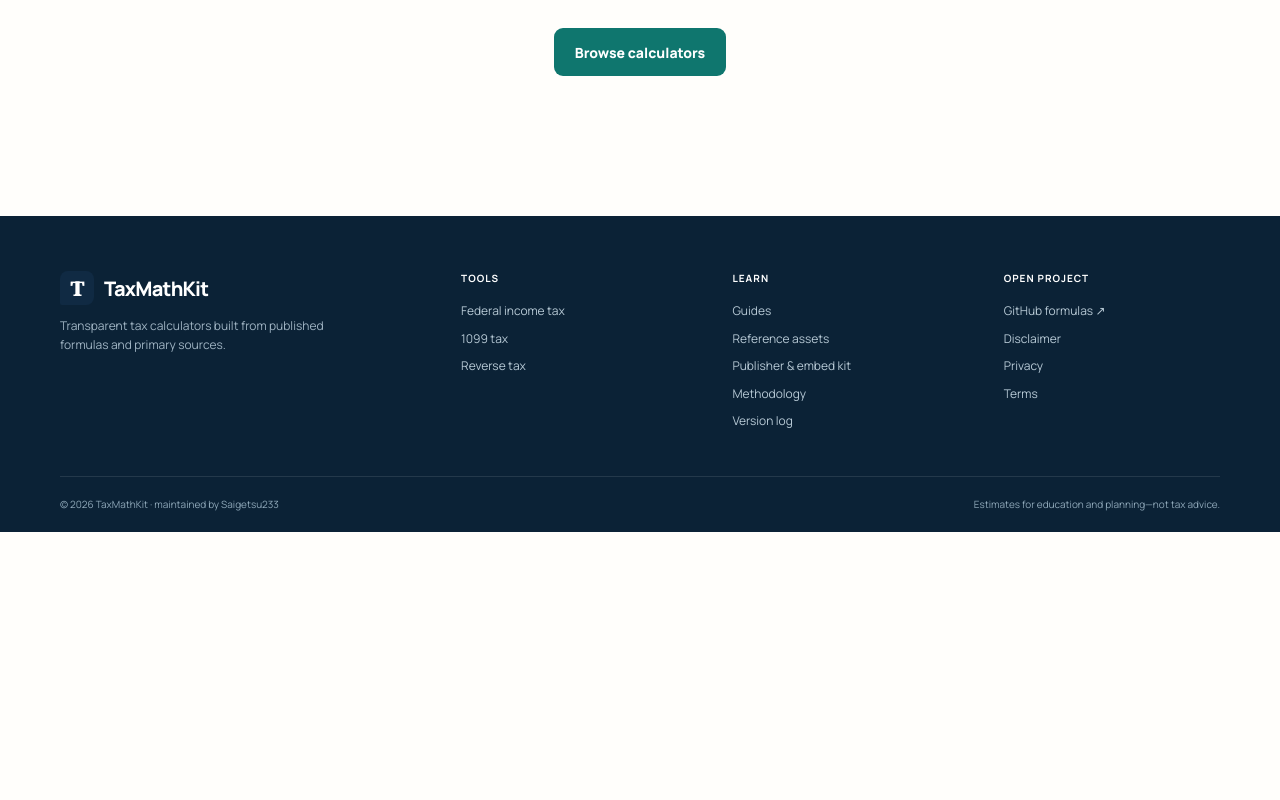
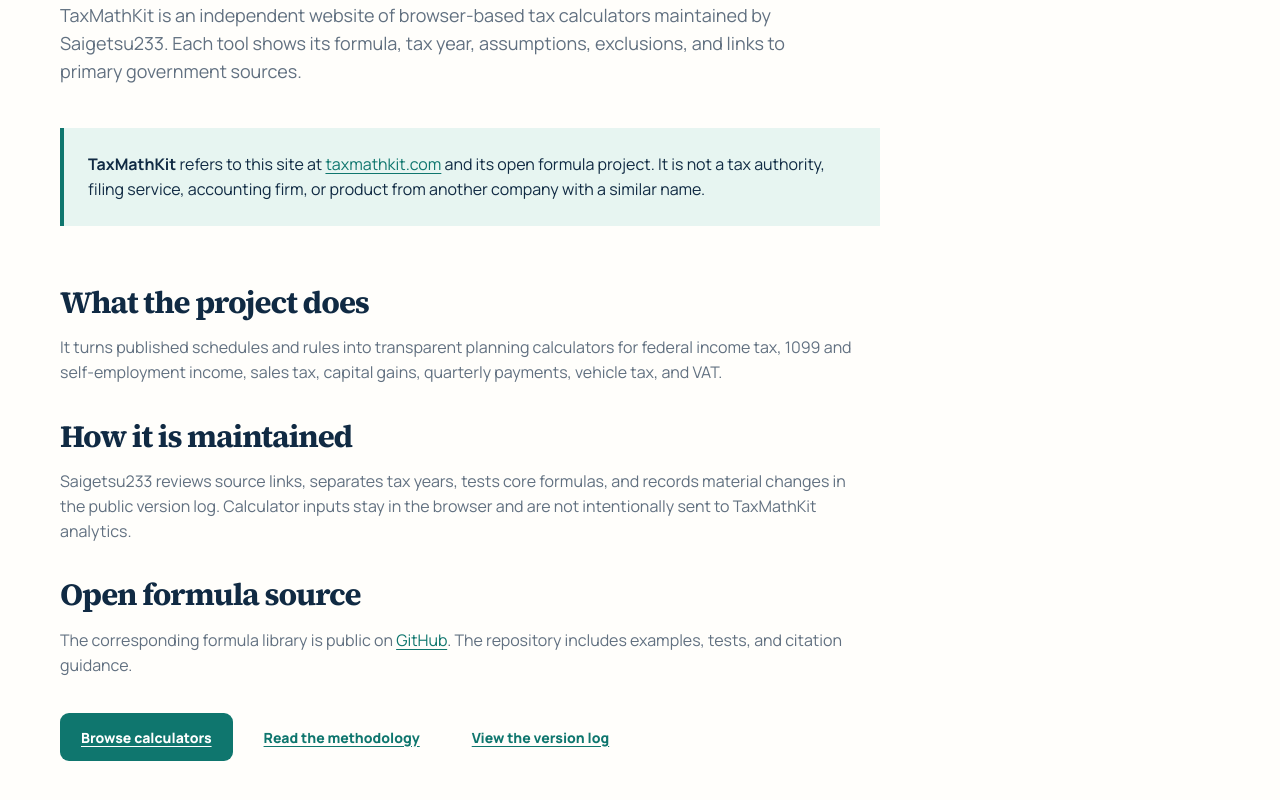
Before and after one commit to Saigetsu233/taxmathkit-calculators, a Next.js app: page /about in a window 1280 px wide. Before the commit this address had no page. Shown: the part 420-1220 px from the top of the page. Before the commit the page ends 952 px from the top, so only its background shows below. Built offline with nearby package versions, Linux system fonts and the light colour scheme.

Commit message:
Add TaxMathKit identity page and structured metadata

```diff
--- /dev/null
+++ b/app/about/page.tsx
@@ -0,0 +1,32 @@
+import type { Metadata } from "next";
+import Link from "next/link";
+
+export const metadata: Metadata = {
+  title: "What is TaxMathKit?",
+  description: "TaxMathKit is an independent tax calculator website maintained by Saigetsu233, with transparent formulas, assumptions, and primary sources.",
+  alternates: { canonical: "/about" },
+};
+
+export default function AboutPage() {
+  return (
+    <div className="shell content-page about-page">
+      <span className="eyebrow">What is TaxMathKit?</span>
+      <h1>An independent tax calculator website you can inspect.</h1>
+      <p className="lead">TaxMathKit is an independent website of browser-based tax calculators maintained by Saigetsu233. Each tool shows its formula, tax year, assumptions, exclusions, and links to primary government sources.</p>
+      <section className="about-callout"><p><strong>TaxMathKit</strong> refers to this site at <a href="https://taxmathkit.com">taxmathkit.com</a> and its open formula project. It is not a tax authority, filing service, accounting firm, or product from another company with a similar name.</p></section>
+      <section className="prose-section">
+        <h2>What the project does</h2>
+        <p>It turns published schedules and rules into transparent planning calculators for federal income tax, 1099 and self-employment income, sales tax, capital gains, quarterly payments, vehicle tax, and VAT.</p>
+        <h2>How it is maintained</h2>
+        <p>Saigetsu233 reviews source links, separates tax years, tests core formulas, and records material changes in the public version log. Calculator inputs stay in the browser and are not intentionally sent to TaxMathKit analytics.</p>
+        <h2>Open formula source</h2>
+        <p>The corresponding formula library is public on <a href="https://github.com/Saigetsu233/taxmathkit-calculators">GitHub</a>. The repository includes examples, tests, and citation guidance.</p>
+        <div className="method-actions">
+          <Link className="button primary" href="/#calculators">Browse calculators</Link>
+          <Link className="button" href="/methodology">Read the methodology</Link>
+          <Link className="button" href="/changelog">View the version log</Link>
+        </div>
+      </section>
+    </div>
+  );
+}
--- a/app/components/SiteChrome.tsx
+++ b/app/components/SiteChrome.tsx
@@ -14,6 +14,7 @@
           <Link href="/resources">Resources</Link>
           <Link href="/embed">Embed</Link>
           <Link href="/methodology">Methodology</Link>
+          <Link href="/about">About TaxMathKit</Link>
         </nav>
         <Link href="/tools/income-tax-calculator" className="header-cta">Start calculating <span aria-hidden="true">→</span></Link>
       </div>
@@ -27,10 +28,10 @@
       <div className="shell footer-grid">
         <div>
           <div className="brand footer-brand"><span className="brand-mark" aria-hidden="true">T</span><span>TaxMathKit</span></div>
-          <p>Transparent tax calculators built from published formulas and primary sources.</p>
+          <p>Independent tax calculators built from published formulas and primary sources, maintained by Saigetsu233.</p>
         </div>
         <div><strong>Tools</strong><Link href="/tools/income-tax-calculator">Federal income tax</Link><Link href="/tools/1099-tax-calculator">1099 tax</Link><Link href="/tools/reverse-sales-tax-calculator">Reverse tax</Link></div>
-        <div><strong>Learn</strong><Link href="/guides">Guides</Link><Link href="/resources">Reference assets</Link><Link href="/resources/for-publishers">Publisher &amp; embed kit</Link><Link href="/methodology">Methodology</Link><Link href="/changelog">Version log</Link></div>
+        <div><strong>Learn</strong><Link href="/about">What is TaxMathKit?</Link><Link href="/guides">Guides</Link><Link href="/resources">Reference assets</Link><Link href="/resources/for-publishers">Publisher &amp; embed kit</Link><Link href="/methodology">Methodology</Link><Link href="/changelog">Version log</Link></div>
         <div><strong>Open project</strong><a href="https://github.com/Saigetsu233/taxmathkit-calculators" target="_blank" rel="noopener noreferrer">GitHub formulas ↗</a><Link href="/disclaimer">Disclaimer</Link><Link href="/privacy">Privacy</Link><Link href="/terms">Terms</Link></div>
       </div>
       <div className="shell footer-bottom"><span>© 2026 TaxMathKit · maintained by Saigetsu233</span><span>Estimates for education and planning—not tax advice.</span></div>
--- a/app/globals.css
+++ b/app/globals.css
@@ -409,6 +409,10 @@
 .publisher-note { margin:0 auto 76px; padding:1.4rem 1.5rem; border-radius:1rem; background:var(--teal-pale); }
 .publisher-note h2 { margin:0 0 .45rem; color:var(--navy); font-size:1.4rem; }
 .publisher-note p { margin:0; color:var(--muted); }
+.entity-statement { max-width: 650px; margin: -10px 0 28px; color: var(--navy); font-size: 13px; font-weight: 750; }
+.entity-statement a, .about-page a { color: var(--teal); text-decoration: underline; text-underline-offset: 3px; }
+.about-callout { max-width: 820px; margin-top: 42px; padding: 24px; border-left: 4px solid var(--teal); background: var(--teal-pale); }
+.about-callout p { margin: 0; color: var(--navy); }
 @media (max-width: 900px) { .publisher-link-list { grid-template-columns:1fr 1fr; } }
 @media (max-width: 700px) { .embed-directory-grid, .publisher-grid-section, .publisher-link-list { grid-template-columns:1fr; } .publisher-hero { padding-top:54px; } .publisher-hero h1 { font-size:clamp(2.8rem, 14vw, 4.5rem); } }
 @media (max-width: 700px) { .calculator-start, .tool-intent-grid { grid-template-columns:1fr; display:grid; } .calculator-start .button { width:100%; justify-content:center; } .advanced-field-grid, .calculator-next-steps > div { grid-template-columns:1fr; } }
--- a/app/layout.tsx
+++ b/app/layout.tsx
@@ -37,10 +37,36 @@
 
 export const viewport: Viewport = { width: "device-width", initialScale: 1, themeColor: "#102a43" };
 
+const structuredData = [
+  {
+    "@context": "https://schema.org",
+    "@type": "Organization",
+    name: "TaxMathKit",
+    url: "https://taxmathkit.com",
+    description: "Independent website of transparent tax calculators built from published formulas and primary sources.",
+    founder: { "@type": "Person", name: "Saigetsu233" },
+    sameAs: ["https://github.com/Saigetsu233/taxmathkit-calculators"],
+  },
+  {
+    "@context": "https://schema.org",
+    "@type": "WebSite",
+    name: "TaxMathKit",
+    url: "https://taxmathkit.com",
+    description: "Transparent tax calculators with visible formulas, assumptions, and source links.",
+    publisher: { "@type": "Organization", name: "TaxMathKit", url: "https://taxmathkit.com" },
+  },
+];
+
 export default function RootLayout({ children }: Readonly<{ children: React.ReactNode }>) {
   return (
     <html lang="en" className={`${sans.variable} ${serif.variable}`}>
-      <body><SiteHeader /><main>{children}</main><SiteFooter /><Analytics /></body>
+      <body>
+        <SiteHeader />
+        <main>{children}</main>
+        <SiteFooter />
+        <Analytics />
+        <script type="application/ld+json" dangerouslySetInnerHTML={{ __html: JSON.stringify(structuredData) }} />
+      </body>
     </html>
   );
 }
--- a/app/page.tsx
+++ b/app/page.tsx
@@ -30,6 +30,7 @@
             <span className="eyebrow">Free calculators · Sources attached</span>
             <h1>Tax math you can <em>inspect.</em></h1>
             <p>Fast calculators for federal income, 1099 work, sales tax, capital gains and more—built from published formulas with every assumption in plain English.</p>
+            <p className="entity-statement">TaxMathKit is an independent tax calculator website maintained by Saigetsu233. <Link href="/about">What is TaxMathKit? <span aria-hidden="true">→</span></Link></p>
             <div className="hero-actions"><Link className="button primary" href="/tools/income-tax-calculator">Calculate federal tax</Link><Link className="button secondary" href="#calculators">Browse all 12 tools</Link></div>
             <div className="trust-line"><span>2025–2026 rates</span><span>No sign-up</span><span>Inputs stay in your browser</span></div>
           </div>
--- a/app/sitemap.ts
+++ b/app/sitemap.ts
@@ -3,7 +3,7 @@
 import { tools } from "./lib/tools";
 export default function sitemap(): MetadataRoute.Sitemap {
   const base = "https://taxmathkit.com";
-  const staticPaths = ["", "/guides", "/resources", "/resources/for-publishers", "/embed", "/methodology", "/changelog", "/privacy", "/terms", "/disclaimer"];
+  const staticPaths = ["", "/guides", "/resources", "/resources/for-publishers", "/embed", "/about", "/methodology", "/changelog", "/privacy", "/terms", "/disclaimer"];
   const lastModified = new Date("2026-08-06");
   return [
     ...staticPaths.map((path) => ({ url: `${base}${path}`, lastModified, changeFrequency: path ? "monthly" as const : "weekly" as const, priority: path ? 0.6 : 1 })),
```
Also changed, not shown: app/resources/for-publishers/page.tsx (+20 -1 lines), public/llms.txt, 1 other file (tests, documents, lock files or other folders).
